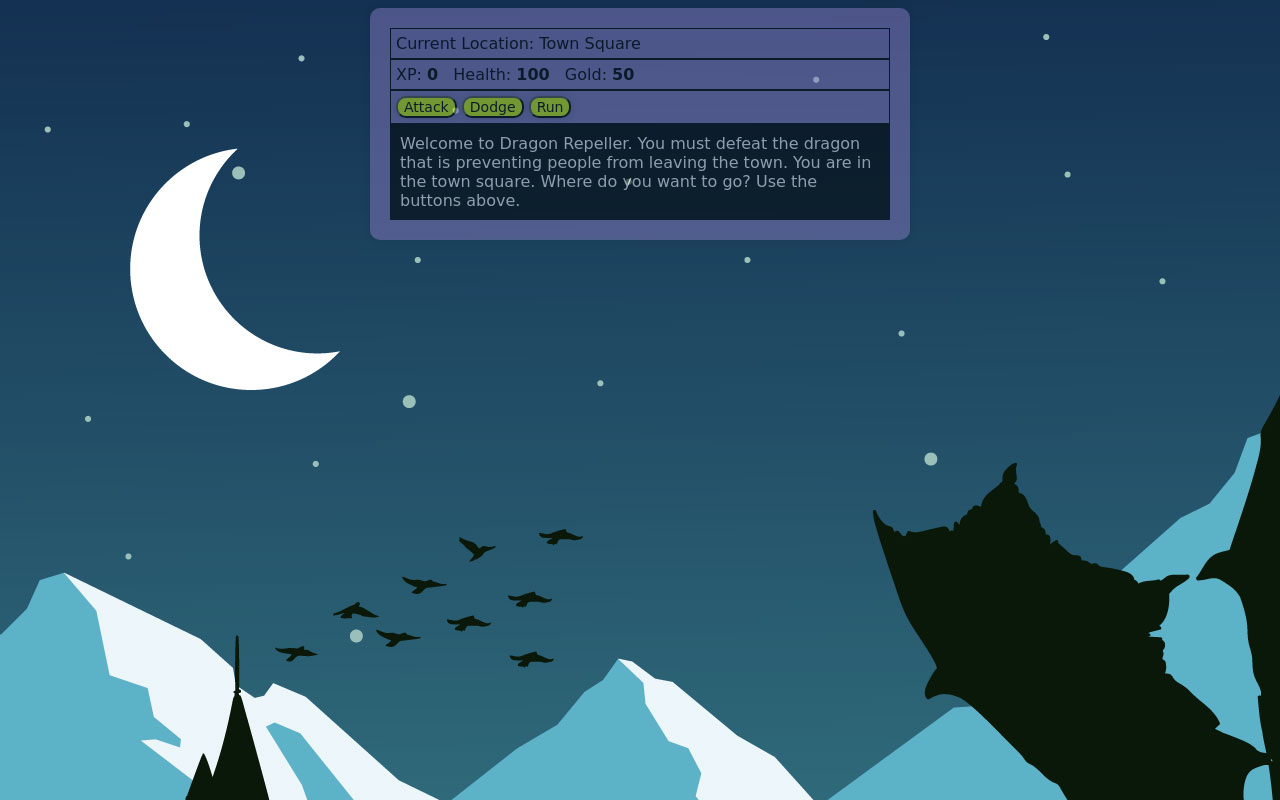
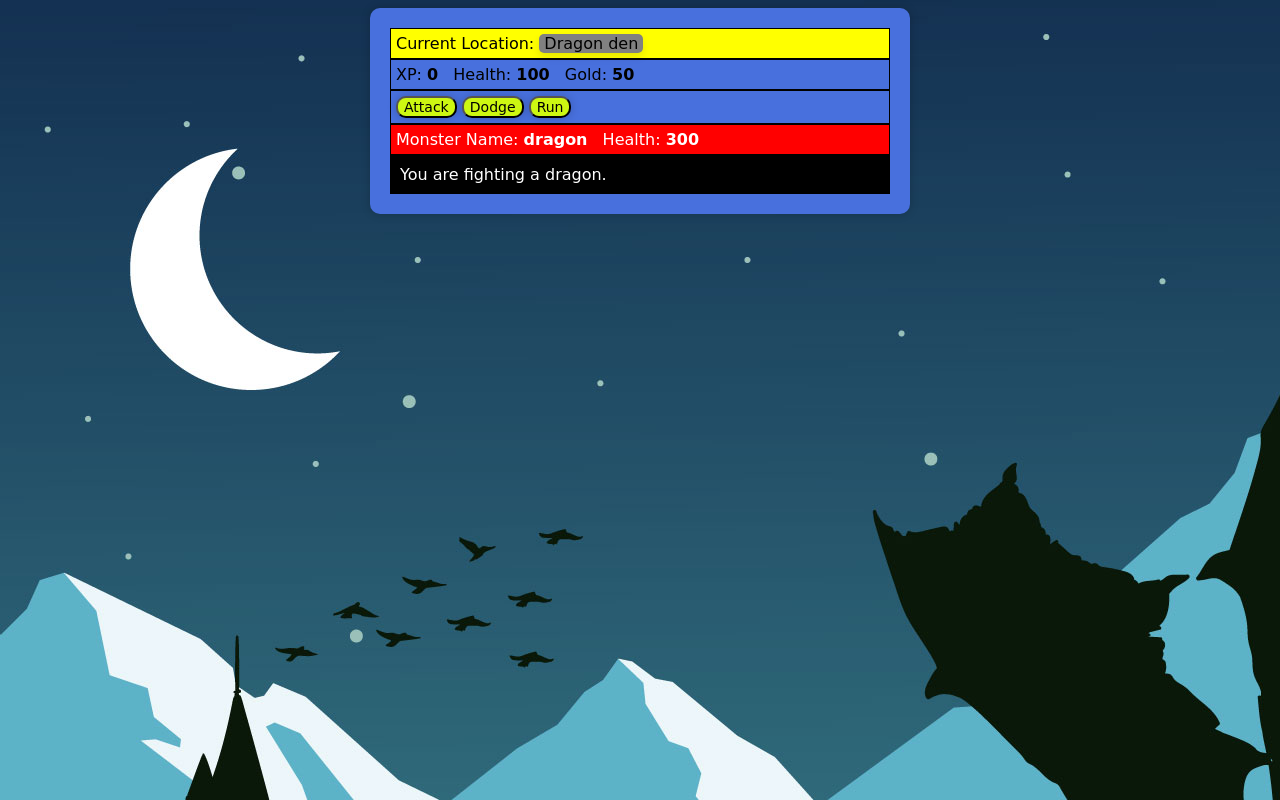
Before and after one commit to Nikhilbest/RPG_JS, a plain HTML site: page index.html in a window 1280 px wide. Both pictures are taken after a click on the button "Fight dragon". Drawn offline with Linux system fonts and the light colour scheme.

Commit message:
fixed some attack mistake

```diff
--- a/script.js
+++ b/script.js
@@ -80,7 +80,7 @@ const locations = [
     {
         name: "fight",
         "button text": ["Attack", "Dodge", "Run"],
-        "button function": [attack, dodge, goTown],
+        "button functions": [attack, dodge, goTown],
         text: "You are fighting a monster.",
         lo: "Fighting arena"
     },
@@ -103,8 +103,15 @@ const locations = [
         "button text": ["Replay?", "Replay?", "Replay?"],
         "button functions": [restart, restart, restart],
         text: "You defeated the dragon! YOU WIN THE GAME! 🐱‍🏍",
-        lo: "huge applause from crowd"
-    }
+        lo: "Victory belongs to us!"
+    },
+    {
+        name: "Fight dragon",
+        "button text": ["Attack", "Dodge", "Run"],
+        "button functions": [attack, dodge, goTown],
+        text: "You are fighting a dragon.",
+        lo: "Dragon den"
+    },
 ];
 
 button1.onclick = goStore;
@@ -197,7 +204,12 @@ function fightDragon() {
 }
 
 function goFight() {
-    update(locations[3]);
+    if (fighting==2){
+        update(locations[7]);
+    }
+    else{
+        update(locations[3]);
+    }
     monsterHealth = monsters[fighting].health;
     monsterStats.style.display = "block";
     monsterNameText.innerText = monsters[fighting].name;
--- a/style.css
+++ b/style.css
@@ -11,7 +11,7 @@ body {
 #game {
   max-width: 500px;
   max-height: 400px;
-  background-color: #8679c0;
+  background-color: #4870dd;
   color: #ad7d7d;
   margin: 0 auto;
   padding: 20px;
@@ -19,7 +19,7 @@ body {
   box-shadow: 0 0 10px rgba(0, 0, 0, 0.2);
   font-family: cursive;
   font-size: 16px;
-  opacity: 0.5;
+
 }
 
 #game:hover {
@@ -69,4 +69,13 @@ body {
   border: 1px black solid;
   color: black;
   padding: 5px;
+  background-color: yellow;
 }
+
+#la {
+  background-color: gray;
+  border-radius: 5px;
+  padding-left: 5px;
+  padding-right: 5px;
+  box-shadow: 0 4px 8px rgba(0, 0, 0, 0.1);
+}
```
